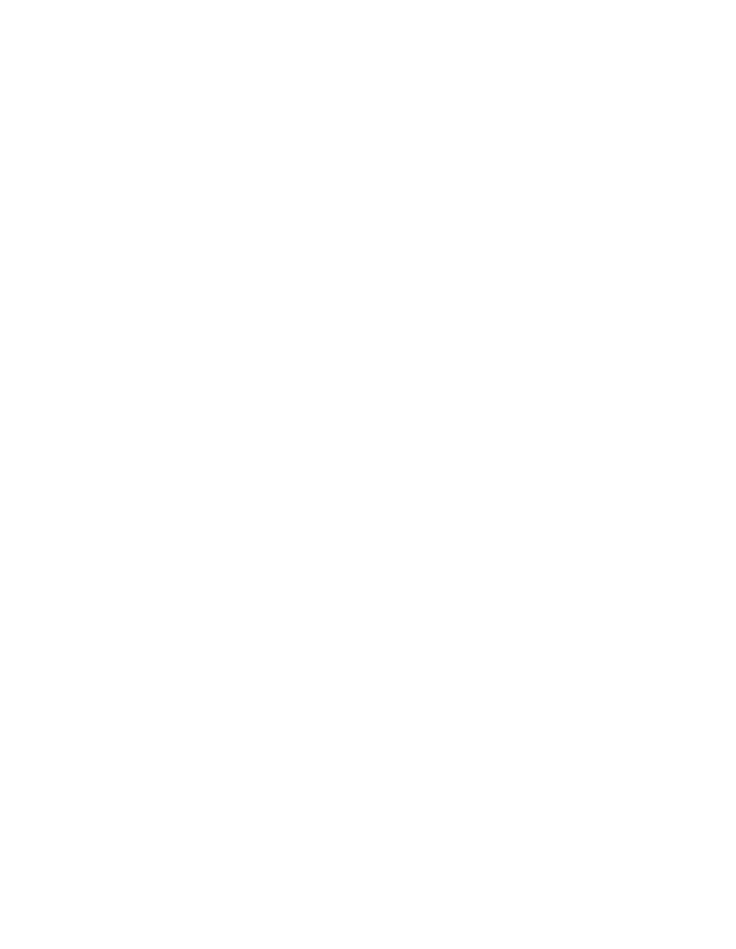
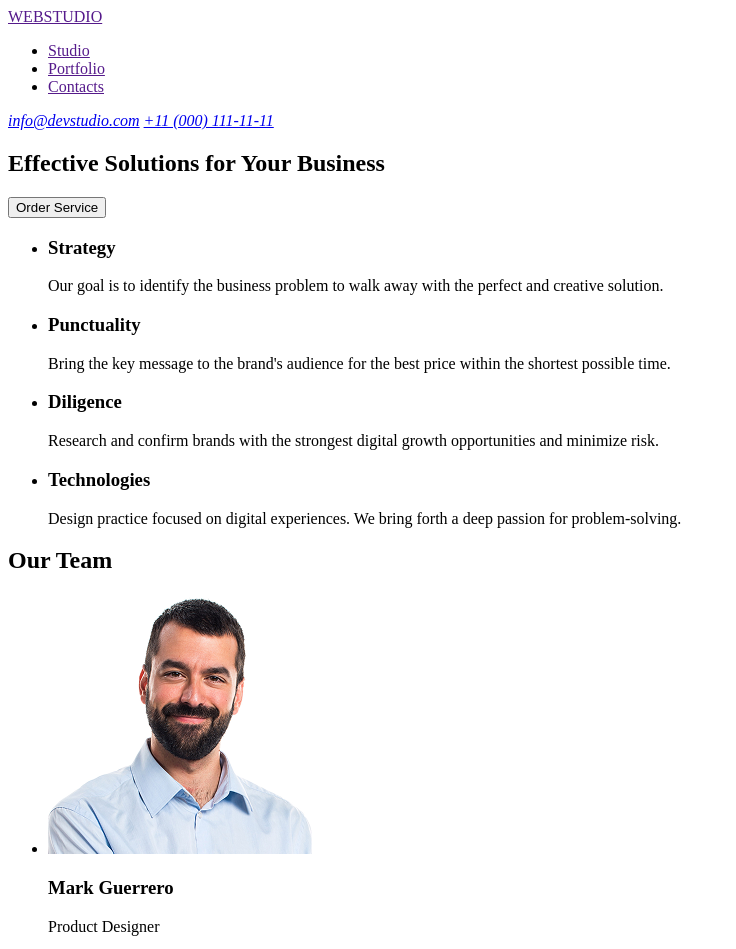
Before and after one commit to daria-kuts/goit-markup-hw-01, a plain HTML site: page index.html in a window 1280 px wide. Shown: the top 949 px of the page, without its empty margins (0-736 px from the left). Before the commit the page ends 800 px from the top, so only its background shows below. Drawn offline with Linux system fonts and the light colour scheme.

Commit message:
Homework 01 done
Images added to body in index html

```diff
--- a/index.html
+++ b/index.html
@@ -5,5 +5,108 @@
     <meta name="viewport" content="width=device-width, initial-scale=1.0" />
     <title>Document</title>
   </head>
-  <body></body>
+  <body>
+    <header>
+      <a href="" target="_blank">WEBSTUDIO</a>
+      <nav>
+        <ul>
+          <li><a href="" target="_blank">Studio</a></li>
+          <li><a href="" target="_blank">Portfolio</a></li>
+          <li><a href="" target="_blank">Contacts</a></li>
+        </ul>
+      </nav>
+      <address>
+        <a href="info@devstudio.com">info@devstudio.com</a>
+        <a href="+11(000)1111111">+11 (000) 111-11-11</a>
+      </address>
+    </header>
+
+    <main>
+      <section>
+        <h1>Effective Solutions for Your Business</h1>
+        <button type="button">Order Service</button>
+      </section>
+      <section>
+        <h2 hidden>Hidden title</h2>
+        <ul>
+          <li>
+            <h3>Strategy</h3>
+            <p>
+              Our goal is to identify the business problem to walk away with the
+              perfect and creative solution.
+            </p>
+          </li>
+          <li>
+            <h3>Punctuality</h3>
+            <p>
+              Bring the key message to the brand's audience for the best price
+              within the shortest possible time.
+            </p>
+          </li>
+          <li>
+            <h3>Diligence</h3>
+            <p>
+              Research and confirm brands with the strongest digital growth
+              opportunities and minimize risk.
+            </p>
+          </li>
+          <li>
+            <h3>Technologies</h3>
+            <p>
+              Design practice focused on digital experiences. We bring forth a
+              deep passion for problem-solving.
+            </p>
+          </li>
+        </ul>
+      </section>
+      <section>
+        <h2>Our Team</h2>
+        <ul>
+          <li>
+            <img
+              src="images/mark.jpg"
+              width="264"
+              height="260"
+              alt="Mark Guerrero"
+            />
+            <h3>Mark Guerrero</h3>
+            <p>Product Designer</p>
+          </li>
+          <li>
+            <img src="images/tom.jpg" width="264" height="260" alt="Tom Ford" />
+            <h3>Tom Ford</h3>
+            <p>Frontend Developer</p>
+          </li>
+          <li>
+            <img
+              src="images/camila.jpg"
+              width="264"
+              height="260"
+              alt="Camila Garcia"
+            />
+            <h3>Camila Garcia</h3>
+            <p>Marketing</p>
+          </li>
+          <li>
+            <img
+              src="images/daniel.jpg"
+              width="264"
+              height="260"
+              alt="Daniel Wilson"
+            />
+            <h3>Daniel Wilson</h3>
+            <p>UI Designer</p>
+          </li>
+        </ul>
+      </section>
+    </main>
+
+    <footer>
+      <a href="" target="_blank">WEBSTUDIO</a>
+      <p>
+        Increase the flow of customers and sales for your business with digital
+        marketing & growth solutions.
+      </p>
+    </footer>
+  </body>
 </html>
```
Also changed, not shown: images/camila.jpg (added), images/daniel.jpg (added), images/mark.jpg (added), images/tom.jpg (added).
